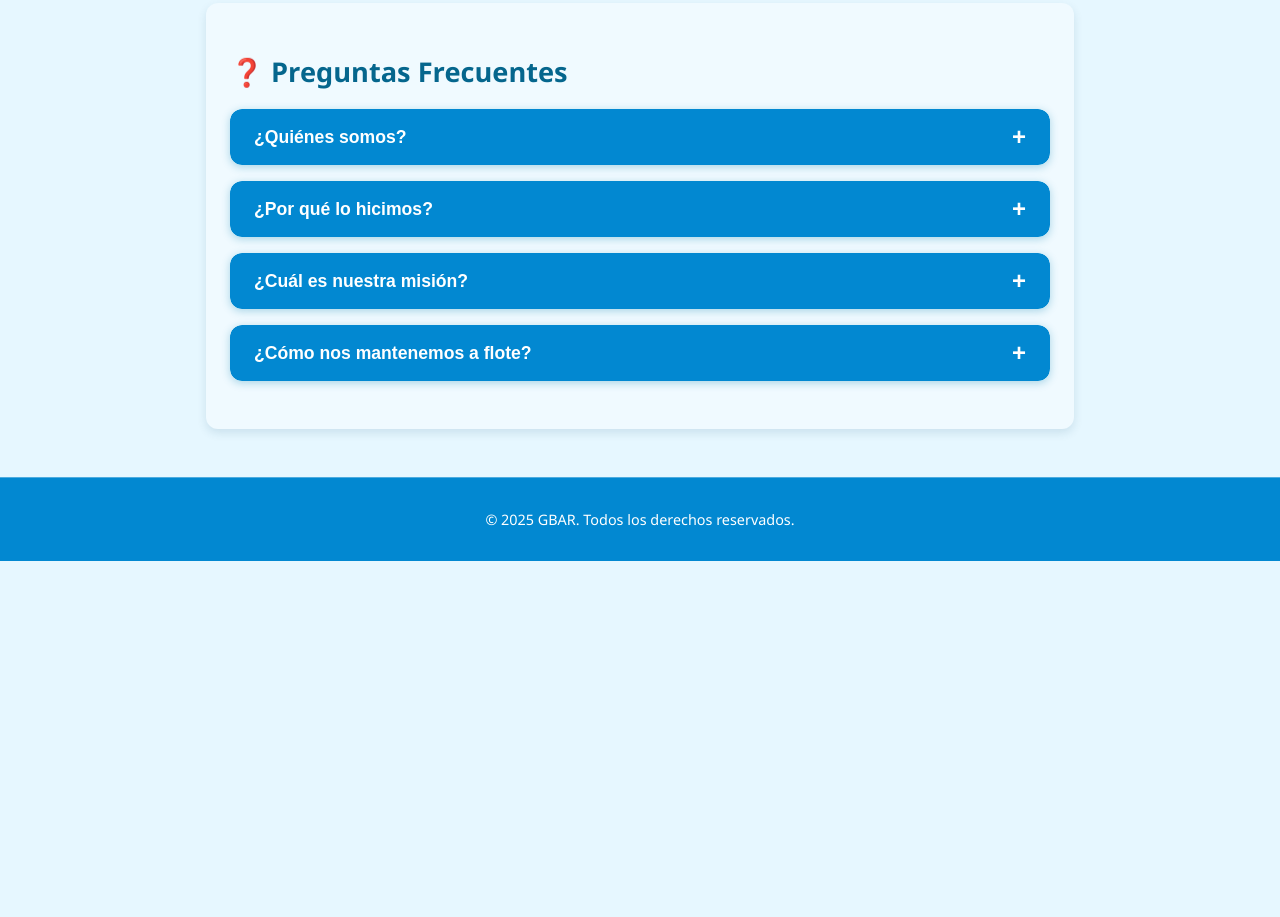
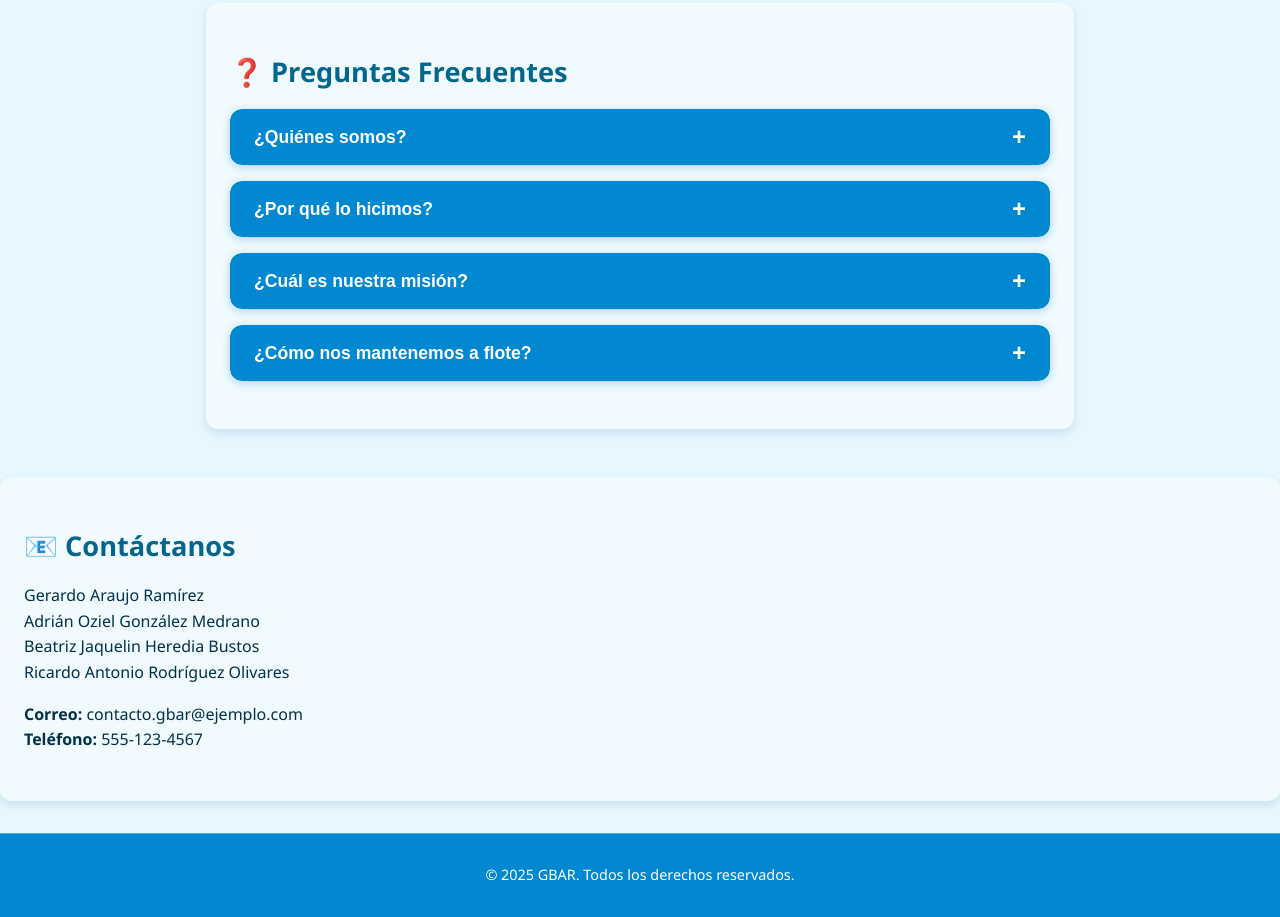
Before and after one commit to GBAR-2/GBAR-2.github.io, a plain HTML site: page iniciosesion.html in a window 1280 px wide. Shown: the part 1273-2190 px from the top of the page. Before the commit the page ends 1834 px from the top, so only its background shows below. Drawn offline with Linux system fonts and the light colour scheme; no server answers.

Commit message:
Agregada la sección de contacto

```diff
--- a/iniciosesion.html
+++ b/iniciosesion.html
@@ -273,7 +273,19 @@
       </div>
     </section>
   </main>
-
+<section id="contacto" tabindex="-1" style="margin-bottom:2rem;">
+  <h2>📧 Contáctanos</h2>
+  <ul style="list-style:none; padding:0; margin-bottom:1rem;">
+    <li>Gerardo Araujo Ramírez</li>
+    <li>Adrián Oziel González Medrano</li>
+    <li>Beatriz Jaquelin Heredia Bustos</li>
+    <li>Ricardo Antonio Rodríguez Olivares</li>
+  </ul>
+  <p>
+    <strong>Correo:</strong> contacto.gbar@ejemplo.com<br>
+    <strong>Teléfono:</strong> 555-123-4567
+  </p>
+</section>
   <footer>
     <p>© 2025 GBAR. Todos los derechos reservados.</p>
   </footer>
```
